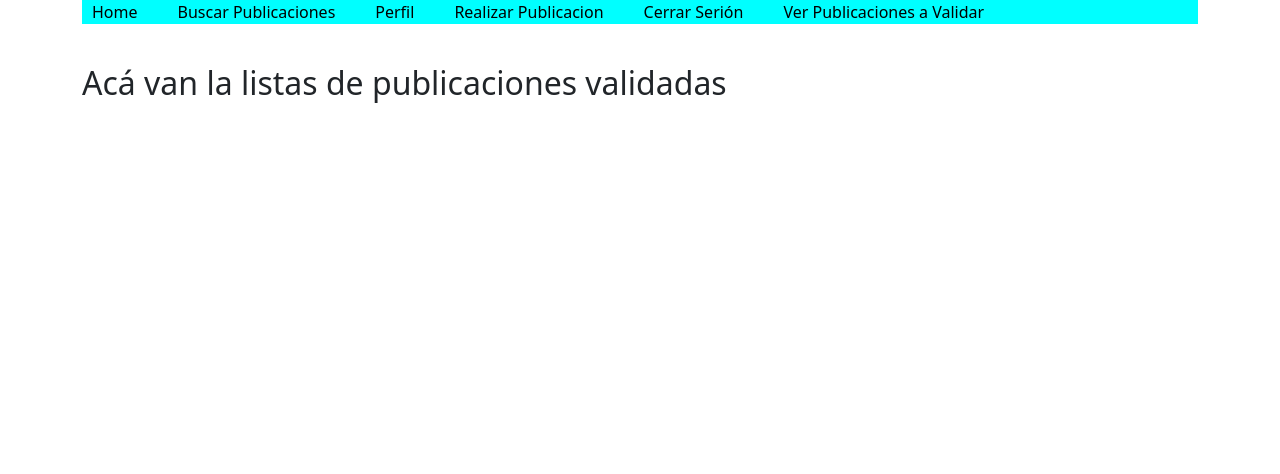
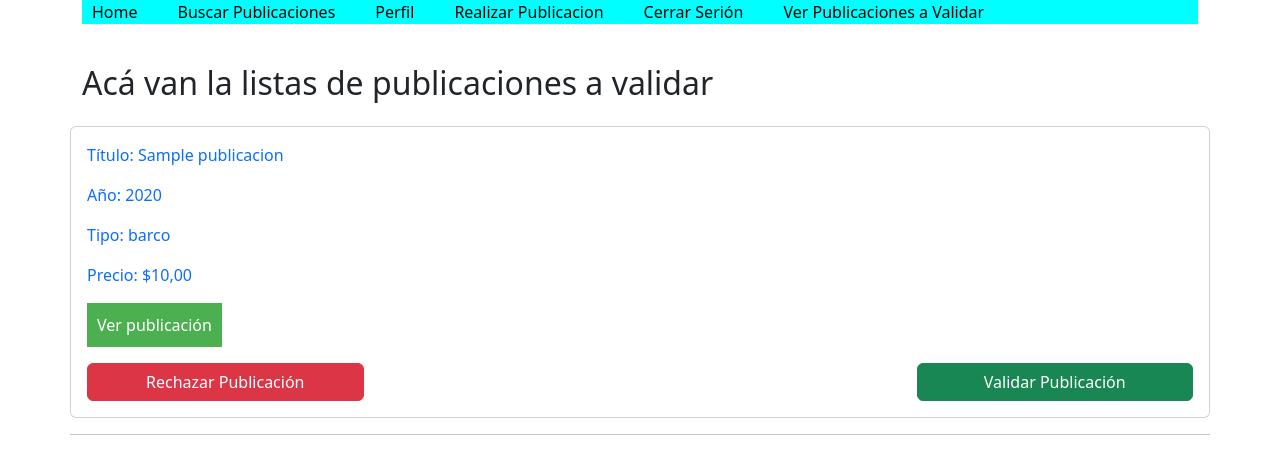
Before and after one commit to agustina-soto/marDeIntercambios, a Django app: page /publicacion/ver_publicaciones_para_validar/ in a window 1280 px wide. Shown: the top 474 px of the page. Run offline with Django 5.2, Linux system fonts and the light colour scheme; a user stored in the database is signed in; tables that the repository leaves empty hold one stand-in row (values such as "Sample post").

Commit message:
Cambios en validar publicaciones

```diff
--- a/Aplicaciones/AdministracionPublicaciones/RealizarPublicacion/models.py
+++ b/Aplicaciones/AdministracionPublicaciones/RealizarPublicacion/models.py
@@ -4,12 +4,18 @@ from django.core.validators import MinValueValidator, MaxValueValidator
 from django.utils import timezone
 from Aplicaciones.GestionUsuarios.RegistrarUsuario.models import Usuario
 
+class Estado(models.Model):
+    nombre= models.CharField(max_length=20)
+
 class Publicacion(models.Model):
     titulo = models.CharField(max_length=50)
     precio_minimo = models.DecimalField(max_digits=7, decimal_places=2)
     tipo_embarcacion = models.CharField(max_length=60, choices=TIPOS_EMBARCACION)
     anio = models.IntegerField(validators=[MinValueValidator(1900), MaxValueValidator(timezone.now().year)])
-    autor = models.ForeignKey(Usuario, on_delete=models.CASCADE, related_name='publicaciones')
+    usuario = models.ForeignKey(Usuario, on_delete=models.CASCADE, related_name='publicaciones')
+    estado = models.ForeignKey(Estado, on_delete=models.DO_NOTHING)
+
+
 
 class FotoPublicacion(models.Model):
     publicacion = models.ForeignKey(Publicacion, related_name='fotos', on_delete=models.CASCADE)
--- a/Aplicaciones/AdministracionPublicaciones/ValidarPublicaciones/views.py
+++ b/Aplicaciones/AdministracionPublicaciones/ValidarPublicaciones/views.py
@@ -6,9 +6,27 @@ from MDI.decorator import login_required #Luck: creé el decorator en MDI para r
 from django.contrib.auth.decorators import user_passes_test
 from MDI.decorator import user_passes_test_superuser #Gio: creé el decorator en MDI para reutilizarlo
 
+from Aplicaciones.AdministracionPublicaciones.RealizarPublicacion.models import Publicacion, Estado
+
 @login_required
 @user_passes_test_superuser
 def ver_publicaciones_para_validar(request):
+    dataPublicaciones = Publicacion.objects.filter(estado_id=1);
+    # Renderiza la plantilla con los formularios
+    return render(request, 'AdministracionPublicaciones/ver_publicaciones_para_validar.html', {"publicaciones" : dataPublicaciones})
 
-    # Renderiza la plantilla con los formularios
-    return render(request, 'AdministracionPublicaciones/ver_publicaciones_para_validar.html')
+def validar_publicacion(request , publicacion_id):
+
+    idEstadoAceptada = Estado.objects.get(nombre="Aceptada")
+
+    infoPublicacion = Publicacion.objects.get(id=publicacion_id);
+
+    infoPublicacion.estado_id = idEstadoAceptada;
+
+    infoPublicacion.save();
+
+    return redirect("/publicacion/ver_publicaciones_para_validar/");
+
+def rechazar_publicacion(request):
+
+    return redirect("/publicacion/ver_publicaciones_para_validar/");
--- a/Aplicaciones/AdministracionPublicaciones/urls.py
+++ b/Aplicaciones/AdministracionPublicaciones/urls.py
@@ -7,6 +7,7 @@ urlpatterns = [
     path('realizar_publicacion/', submit_views.realizar_publicacion, name='realizar_publicacion'),
     path('editar/<int:publicacion_id>/', edit_views.editar_publicacion, name='editar_publicacion'),
     path('ver_publicaciones_para_validar/', validate_views.ver_publicaciones_para_validar, name='ver_publicaciones_para_validar'),
+    path('validar_publicacion/<int:publicacion_id>/', validate_views.validar_publicacion, name='validar_publicacion'),
     # Para editar una publicacion, el link es 'dominio/publicacion/editar/idPublicacion'
     #path('eliminar_foto/', edit_views.eliminar_foto, name='eliminar_foto'),
 ]
--- a/Aplicaciones/GestionUsuarios/VerPerfilUsuario/views.py
+++ b/Aplicaciones/GestionUsuarios/VerPerfilUsuario/views.py
@@ -11,7 +11,7 @@ def perfil_view(request):
     fechaDN = usuario.fecha_nacimiento
     dni = usuario.dni
     #El ver perfil de la h.u estaba raro, por el momento agregé para que un usuario autenticado vea su perfil
-    pubs = Publicacion.objects.filter(autor=request.user).prefetch_related('fotos')
+    pubs = Publicacion.objects.filter(usuario=request.user).prefetch_related('fotos')
     return render(request, 'GestionUsuarios/perfilDeUsuario.html',
     {'username': correo,
      'fechaNacimiento': fechaDN,
--- a/Aplicaciones/VisualizacionPublicaciones/BuscarPublicacion/views.py
+++ b/Aplicaciones/VisualizacionPublicaciones/BuscarPublicacion/views.py
@@ -3,7 +3,7 @@ from django.core.paginator import Paginator
 import json
 from django.http import HttpResponse
 
-from Aplicaciones.AdministracionPublicaciones.RealizarPublicacion.models import Publicacion
+from Aplicaciones.AdministracionPublicaciones.RealizarPublicacion.models import Publicacion, Estado
 
 # Create your views here.
 def buscar_publicaciones(request):
--- a/Aplicaciones/VisualizacionPublicaciones/VerDetallePublicacion/views.py
+++ b/Aplicaciones/VisualizacionPublicaciones/VerDetallePublicacion/views.py
@@ -15,5 +15,5 @@ class ver_detalle (DetailView):
         # Agrega las fotos relacionadas al contexto
         context['fotos'] = FotoPublicacion.objects.filter(publicacion=publicacion)
         # Verifica si el usuario actual es el dueño de la publicación
-        context['es_dueno'] = self.request.user == publicacion.autor
+        context['es_dueno'] = self.request.user == publicacion.usuario
         return context
--- a/templates/AdministracionPublicaciones/ver_publicaciones_para_validar.html
+++ b/templates/AdministracionPublicaciones/ver_publicaciones_para_validar.html
@@ -1,6 +1,25 @@
 {% extends "base.html" %}
 {% block content %}
 
-<h2>Acá van la listas de publicaciones validadas</h2>
+<h2>Acá van la listas de publicaciones a validar</h2>
+
+{% for pub in publicaciones %}
+<div class="card my-3 p-3">
+    <div>
+        <a href="/publicacion/ver-publicacion/ver_detalle/{{pub.id}}" class="text-decoration-none">
+            <p>Título: {{pub.titulo}}</p>
+            <p>Año: {{pub.anio}}</p>
+            <p>Tipo: {{pub.tipo_embarcacion}}</p>
+            <p>Precio: ${{pub.precio_minimo}}</p>
+            <button>Ver publicación</button>
+        </a>
+    </div>
+    <div class="mt-3 d-flex justify-content-between">
+        <a class="w-25 btn btn-danger" href="/publicacion/rechazar_publicacion/{{pub.id}}">Rechazar Publicación</a>
+        <a class="w-25 btn btn-success" href="/publicacion/validar_publicacion/{{pub.id}}">Validar Publicación</a>
+    </div>
+</div>
+<hr>
+{% endfor %}
 
 {% endblock %}
--- a/templates/VisualizacionPublicaciones/buscar_publicaciones.html
+++ b/templates/VisualizacionPublicaciones/buscar_publicaciones.html
@@ -14,7 +14,7 @@
         <form action="/publicacion/ver-publicacion/buscar_publicaciones/" method="GET" enctype="multipart/form-data">
             <!-- {% csrf_token %} -->
             <input type="text" name="buscar" id="buscar">
-            <button type="submit">Publicar</button>
+            <button type="submit">Buscar</button>
         </form>
         <section>
             {% if not publicaciones %}
```
Also changed, not shown: Aplicaciones/AdministracionPublicaciones/RealizarPublicacion/migrations/0003_estado_rename_autor_publicacion_usuario.py (added), Aplicaciones/AdministracionPublicaciones/RealizarPublicacion/migrations/0004_publicacion_estado.py (added).
